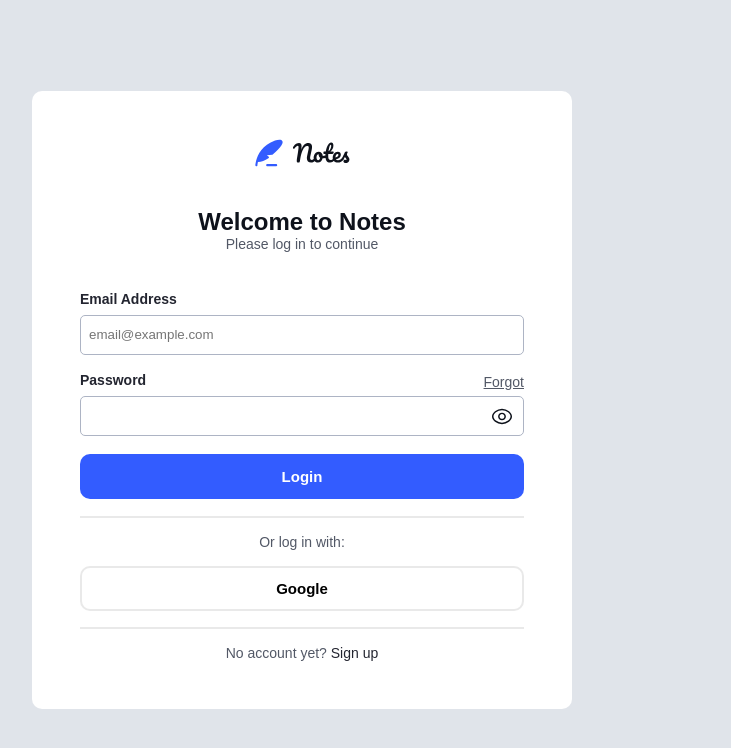
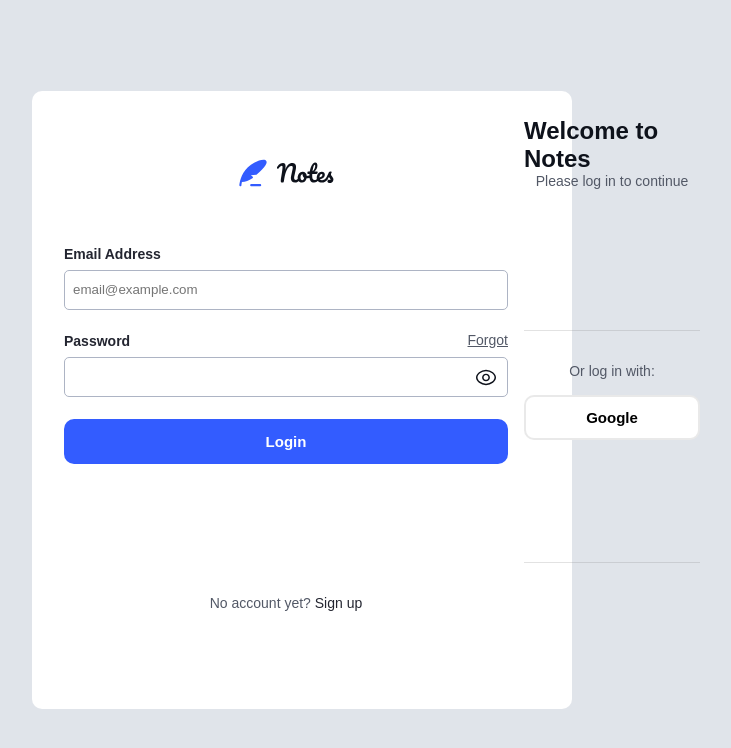
Before and after one commit to LeoLoureiro-code/NotesApp, an Angular app: page /login in a window 1280 px wide. Shown: the top 748 px of the page, without its empty margins (338-1069 px from the left). Built offline with nearby package versions, Linux system fonts and the light colour scheme.

Commit message:
add grid to login

```diff
--- a/src/components/login/login.component.html
+++ b/src/components/login/login.component.html
@@ -1,4 +1,4 @@
-<main>
+<main class="grid">
     <div class="logo-div">
         <img src="/assets/images/logo.svg" alt="logo">
     </div>
@@ -33,15 +33,16 @@
 
         <button type="submit">Login</button>
     </form>
-
     <hr>
     <div class="google-login">
         <p class="google-login-text text-secondary">Or log in with:</p>
         <button class="google-login-btn">Google</button>
     </div>
     <hr>
-    <p class="text-secondary text-no-account">
-        No account yet?
-        <a [routerLink]="['/register']" class="text-primary anchor-sign-up">Sign up</a>
-    </p>
+    <div class="no-account-div">
+        <p class="text-secondary text-no-account">
+            No account yet?
+            <a [routerLink]="['/register']" class="text-primary anchor-sign-up">Sign up</a>
+        </p>
+    </div>
 </main>
--- a/src/components/login/login.component.scss
+++ b/src/components/login/login.component.scss
@@ -1,11 +1,9 @@
+@import "../../styles.scss";
 
 main{
     height: 618px;
-    width: 540px;
-    display: flex;
-    padding: 3rem;
-    flex-direction: column;
-    align-items: center;
+    max-width: 540px;
+    padding: 2rem;
     border-radius: 10px;
     position: absolute;
     top: 50%;
@@ -20,7 +18,11 @@ main{
 }
 
 .logo-div{
-    margin-bottom: 2rem;
+    @include grid-col(12);
+    @include grid-row(1);
+    display: flex;
+    justify-content: center;
+    align-items: center;
 }
 
 .login-message{
@@ -29,6 +31,8 @@ main{
 }
 
 .welcome-div{
+    @include grid-col(12);
+    @include grid-row(1);
     height: 60px;
     display: flex;
     flex-direction: column;
@@ -43,7 +47,8 @@ hr{
 }
 
 .google-login{
-    width: 100%;
+    @include grid-col(12);
+    @include grid-row(1);
 }
 
 .google-login-text{
@@ -60,6 +65,13 @@ hr{
     outline: none;
     background-color: white !important;
     color: black !important;
+}
+
+.no-account-div{
+    @include grid-col(12);
+    @include grid-row(1);
+    display: flex;
+    justify-content: center;
 }
 
 .text-no-account{
@@ -87,12 +99,21 @@ form{
     width: 444px;
     height: 232px;
     position: relative;
-    margin-top: 2rem;
+    @include grid-col(12);
+    @include grid-row(3);
 
     @media (max-width: 700px){
         width: 343px;
         padding: 1rem;
     }
+}
+
+hr{
+    @include grid-col(12);
+    @include grid-row(1);
+
+    border: none;
+    border-bottom: 1px solid rgba(128, 128, 128, 0.233);
 }
 
 label{
```
